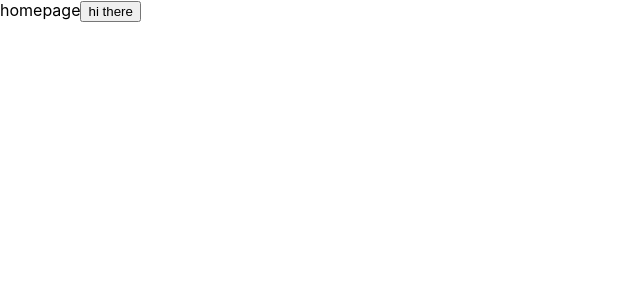
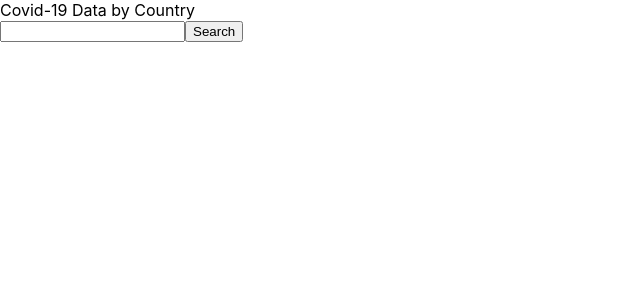
Before and after one commit to jhuang38/covid-data, a React (Create React App) app: page / in a window 1280 px wide. Shown: the top 300 px of the page, without its empty margins (0-640 px from the left). Built offline with nearby package versions, Linux system fonts and the light colour scheme.

Commit message:
added form input and connected to url params

```diff
--- a/src/App.js
+++ b/src/App.js
@@ -9,7 +9,10 @@ const App = () => {
     <BrowserRouter>
       <Routes>
         <Route path = '/' element = {<Homepage/>}/>
-        <Route path = '/graph' element = {<Graphs/>}/>
+        <Route path = '/graph' element = {<Graphs/>}>
+        <Route path = ':country' element = {<Graphs/>}/>
+        </Route>
+
         <Route path = '*' element = {<MissingContent/>}/>
       </Routes>
     </BrowserRouter>
--- a/src/Components/Graphs.jsx
+++ b/src/Components/Graphs.jsx
@@ -1,7 +1,10 @@
+import {useParams} from 'react-router-dom';
+
 const Graphs = () => {
+    let urlParams = useParams();
     return (
        <div>
-           hello there
+           Country URL: {urlParams.country}
        </div>
     );
 }
--- a/src/Components/Homepage.jsx
+++ b/src/Components/Homepage.jsx
@@ -1,8 +1,23 @@
+import {useState} from 'react';
+import {useNavigate} from 'react-router-dom';
+
 const Homepage = () => {
+    let navigate = useNavigate();
+    const [countryFormText, updateCountryForm] = useState('')
+    const formSubmit = (e) => {
+        e.preventDefault()
+        navigate(`/graph/${countryFormText}`)
+    }
+    const textChange = (e) => {
+        updateCountryForm(e.target.value)
+    }
     return (
         <div>
-            homepage
-            <button>hi there</button>
+            Covid-19 Data by Country
+            <form onSubmit = {formSubmit}>
+                <input type="text" name="country" onChange = {textChange}/>
+                <button type="submit">Search</button>
+            </form>
         </div>
     )
 }
```
Also changed, not shown: src/styles/main.scss (added).
